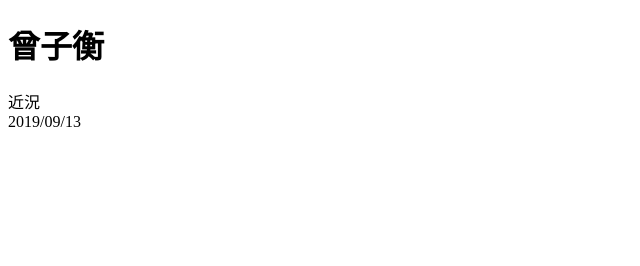
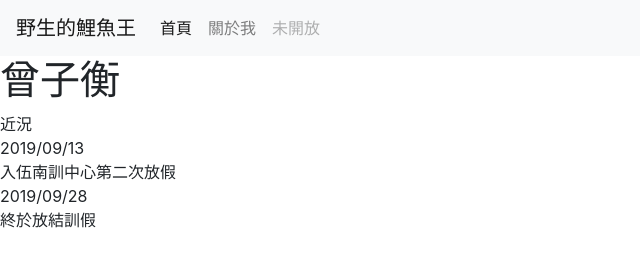
Before and after one commit to MagikarpLv5/MagikarpLv5.github.io, a plain HTML site: page index.html in a window 1280 px wide. Shown: the whole page, without its empty margins (0-640 px from the left). Drawn offline with nearby package versions, Linux system fonts and the light colour scheme.

Commit message:
Update index.html
加了href不成功再改

```diff
--- a/index.html
+++ b/index.html
@@ -2,10 +2,32 @@
 <html>
   <head>
     <meta charset="utf-8">
+    <meta name="viewport" content="width=device-width, initial-scale=1, shrink-to-fit=no">
+
+    <!-- Bootstrap CSS -->
+    <link rel="stylesheet" href="https://stackpath.bootstrapcdn.com/bootstrap/4.2.1/css/bootstrap.min.css" integrity="sha384-GJzZqFGwb1QTTN6wy59ffF1BuGJpLSa9DkKMp0DgiMDm4iYMj70gZWKYbI706tWS" crossorigin="anonymous">
     <title>MyWebSite</title>
   </head>
   <body>
+      <nav class="navbar navbar-expand-lg navbar-light bg-light">
+          <a class="navbar-brand" href="#">野生的鯉魚王</a>
+          <button class="navbar-toggler" type="button" data-toggle="collapse" data-target="#navbarNavAltMarkup" aria-controls="navbarNavAltMarkup" aria-expanded="false" aria-label="Toggle navigation">
+            <span class="navbar-toggler-icon"></span>
+          </button>
+          <div class="collapse navbar-collapse" id="navbarNavAltMarkup">
+            <div class="navbar-nav">
+              <a class="nav-item nav-link active" href="index.html">首頁 <span class="sr-only">(current)</span></a>
+              <a class="nav-item nav-link" href="aboutme.html">關於我</a>
+              <a class="nav-item nav-link disabled" href="#" tabindex="-1" aria-disabled="true">未開放</a>
+            </div>
+          </div>
+        </nav>
+    <div>
     <h1>曾子衡</h1>
-    <p>近況<br>2019/09/13</p>
+    <p>近況<br>2019/09/13<br>入伍南訓中心第二次放假<br>2019/09/28<br>終於放結訓假</p>
+    </div>
+    <script src="https://code.jquery.com/jquery-3.3.1.slim.min.js" integrity="sha384-q8i/X+965DzO0rT7abK41JStQIAqVgRVzpbzo5smXKp4YfRvH+8abtTE1Pi6jizo" crossorigin="anonymous"></script>
+    <script src="https://cdnjs.cloudflare.com/ajax/libs/popper.js/1.14.6/umd/popper.min.js" integrity="sha384-wHAiFfRlMFy6i5SRaxvfOCifBUQy1xHdJ/yoi7FRNXMRBu5WHdZYu1hA6ZOblgut" crossorigin="anonymous"></script>
+    <script src="https://stackpath.bootstrapcdn.com/bootstrap/4.2.1/js/bootstrap.min.js" integrity="sha384-B0UglyR+jN6CkvvICOB2joaf5I4l3gm9GU6Hc1og6Ls7i6U/mkkaduKaBhlAXv9k" crossorigin="anonymous"></script>
   </body>
 </html>
```
